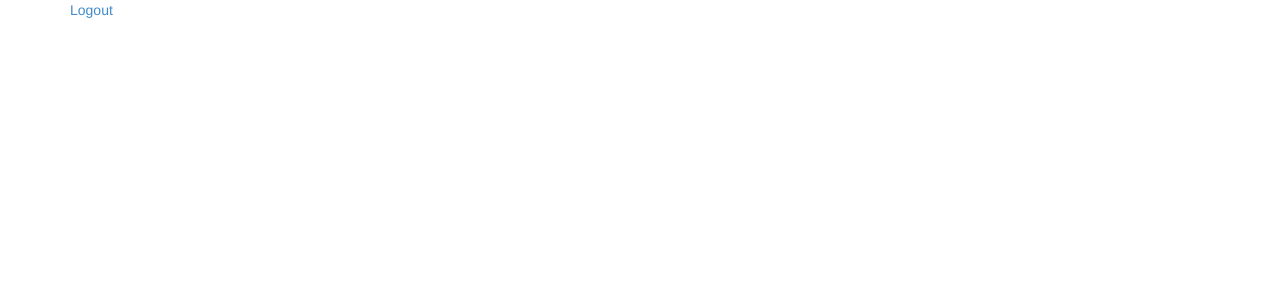
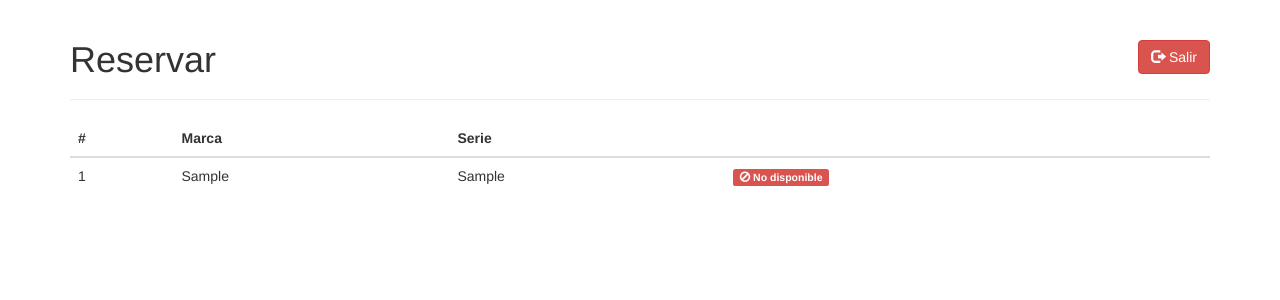
Before and after one commit to utfsmlabs/monitores, a Flask app: page / in a window 1280 px wide. Before the commit the part shown is almost empty. Shown: the top 300 px of the page. Run offline with Flask 2, Linux system fonts and the light colour scheme; the visitor is signed in with stand-in values (Sample User, id 1); tables that the repository leaves empty hold one stand-in row (values such as "Sample post").

Commit message:
Se muestran todos los monitores.

```diff
--- a/monitores/templates/index.html
+++ b/monitores/templates/index.html
@@ -19,5 +19,43 @@ along with Monitores.  If not, see <http://www.gnu.org/licenses/>.
 
 {% extends "layout.html" %}
 {% block body %}
-<a href="{{ url_for('logout') }}">Logout</a>
+<header class="page-header">
+  <a href="{{ url_for('logout') }}" class="btn btn-danger pull-right">
+    <span class="glyphicon glyphicon-log-out"></span> Salir
+  </a>
+  <h1>Reservar</h1>
+</header>
+
+<div class="table-responsive">
+<table class="table table-hover">
+  <thead>
+    <tr>
+      <th>#</th><th>Marca</th><th>Serie</th><th>&nbsp;</th>
+    </tr>
+  </thead>
+  <tbody>
+  {% for monitor in monitores %}
+    <tr>
+      <td>{{ monitor.id }}</td>
+      <td>{{ monitor.brand }}</td>
+      <td>{{ monitor.serial }}</td>
+      <td>
+        {% if monitor.reserved_by %}
+          {% if monitor.reserved_by == username %}
+          <span class="label label-success">
+            <span class="glyphicon glyphicon-check"></span> Reservado por mí</span>
+          {% else %}
+            <span class="label label-danger">
+              <span class="glyphicon glyphicon-ban-circle"></span> No disponible</span>
+          {% endif %}
+        {% else %}
+          <a class="btn btn-primary btn-xs" href="#">
+            <span class="glyphicon glyphicon-shopping-cart"></span> Reservar</a>
+        {% endif %}
+      </td>
+    </tr>
+  {% endfor %}
+  </tbody>
+</table>
+</div>
 {% endblock %}
--- a/monitores/templates/layout.html
+++ b/monitores/templates/layout.html
@@ -18,11 +18,12 @@ along with Monitores.  If not, see <http://www.gnu.org/licenses/>.
 #}
 
 <!DOCTYPE HTML>
-<html class="no-js">
+<html>
     <head>
         <title>Reserva de monitores{% block title %}{% endblock %}</title>
         <meta name="viewport" content="width=device-width, initial-scale=1.0">
         <link rel="stylesheet" type="text/css" href="{{ url_for('static', filename='css/bootstrap.min.css')}}"/>
+        <link rel="stylesheet" type="text/css" href="{{ url_for('static', filename='css/monitores.css')}}"/>
 
         <!-- HTML5 shim and Respond.js IE8 support of HTML5 elements and media queries -->
         <!--[if lt IE 9]>
--- a/monitores/views.py
+++ b/monitores/views.py
@@ -56,4 +56,5 @@ def logout():
 @app.route('/')
 @requires_auth
 def index():
-    return render_template('index.html')
+    monitores = Monitor.query.order_by('id')
+    return render_template('index.html', monitores=monitores)
```
